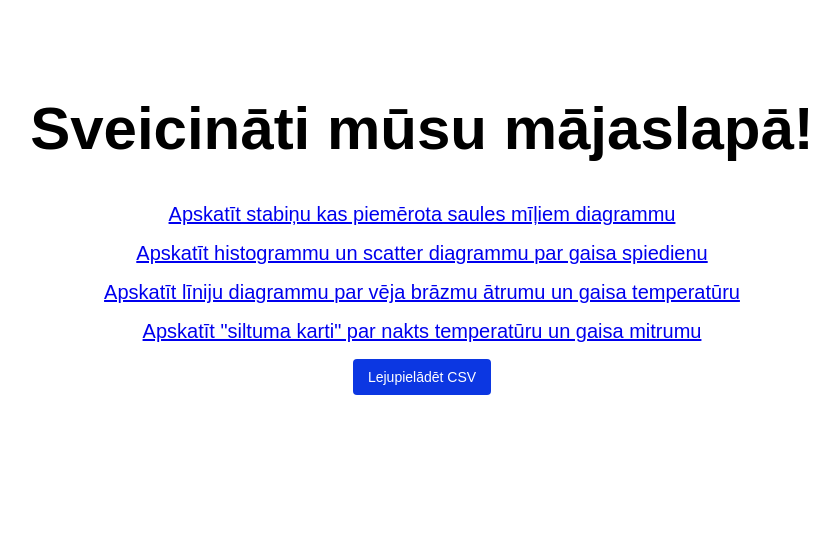
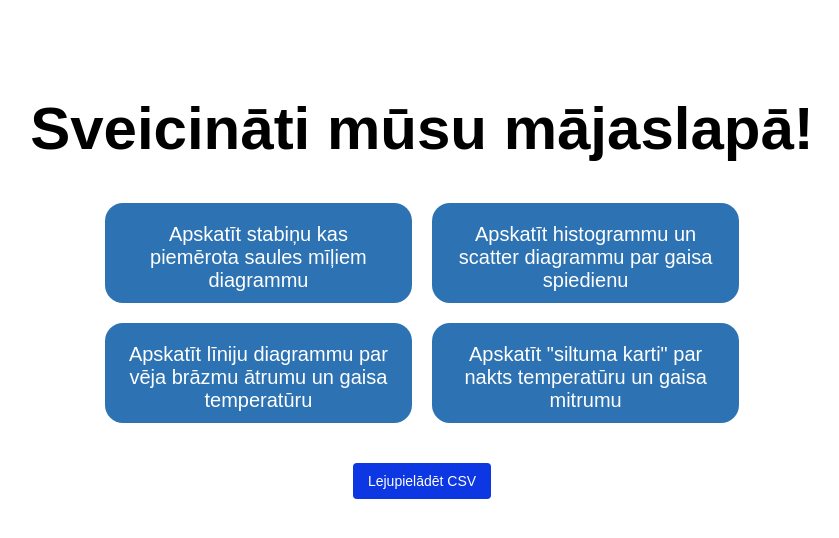
Before and after one commit to liep22/Prog_projekts, a Flask app: page / in a window 1280 px wide. Shown: the top 538 px of the page, without its empty margins (218-1057 px from the left). Run offline with Flask 3, Linux system fonts and the light colour scheme.

Commit message:
Update home.html

```diff
--- a/templates/home.html
+++ b/templates/home.html
@@ -13,7 +13,7 @@ body {
             text-align: center;
         }
 
-button {
+        .download-btn {
                     background-color: #0c37e2;
                     color: white;
                     padding: 10px 15px;
@@ -22,17 +22,51 @@ button {
                     font-size: 14px;
                     cursor: pointer;
                 }
-button:hover {
+        .download-btn:hover {
                     background-color: #1e1bdc;
+                }
+        .first-row {
+            display: flex;
+            justify-content: center;
+            margin: auto;
+            width: 50%;
+
+        }
+        .second-row {
+            display: flex;
+            justify-content: center;
+            margin: auto;
+            width: 50%;
+            margin-bottom: 40px;
+
+        }
+        .grid-element {
+            font-family: Arial, sans-serif;
+            font-size: 20px;
+            color: white;
+            background-color: rgb(45, 114, 178);
+            padding: 20px;
+            border-radius: 18px;
+            border:none;
+            cursor:pointer;
+            height: 100px;
+        }
+
+        .grid-element:hover {
+            background-color: rgb(104, 149, 197);
         }
     </style>
 </head>
 <body>
     <h1 style="font-size:60px;">Sveicināti mūsu mājaslapā!</h1>
-    <p><a style="font-size:20px;"  href="{{ url_for('stabini') }}">Apskatīt stabiņu kas piemērota saules mīļiem diagrammu</a></p>
-    <p><a style="font-size:20px;" href="{{ url_for('histogramma') }}">Apskatīt histogrammu un scatter diagrammu par gaisa spiedienu</a></p>
-    <p><a style="font-size:20px;" href="{{ url_for('linijas') }}">Apskatīt līniju diagrammu par vēja brāzmu ātrumu un gaisa temperatūru </a></p>
-    <p><a style="font-size:20px;" href="{{ url_for('heatmap') }}">Apskatīt "siltuma karti" par nakts temperatūru un gaisa mitrumu </a></p>
-    <p><a style="font-size:20px;" href="{{ url_for('download_file') }}"><button>Lejupielādēt CSV</button></a></p>
+    <div class="first-row">
+        <div style="width: 48%; margin-right:10px; margin-bottom: 20px;"><a style="font-size:20px;"  href="{{ url_for('stabini') }}"><button class="grid-element">Apskatīt stabiņu kas piemērota saules mīļiem diagrammu</button></a></div>
+        <div style="width: 48%; margin-left:10px; margin-bottom: 20px;"><a style="font-size:20px;" href="{{ url_for('histogramma') }}"><button class="grid-element">Apskatīt histogrammu un scatter diagrammu par gaisa spiedienu</button></a></div>
+    </div>
+    <div class="second-row">
+        <div style="width: 48%; margin-right:10px;"><a style="font-size:20px;" href="{{ url_for('linijas') }}"><button class="grid-element">Apskatīt līniju diagrammu par vēja brāzmu ātrumu un gaisa temperatūru</button> </a></div>
+        <div style="width: 48%; margin-left:10px;"><a style="font-size:20px;" href="{{ url_for('heatmap') }}"><button class="grid-element">Apskatīt "siltuma karti" par nakts temperatūru un gaisa mitrumu</button> </a></div>
+    </div>
+    <div><a style="font-size:20px;" href="{{ url_for('download_file') }}"><button class="download-btn">Lejupielādēt CSV</button></a></p>
 </body>
 </html>
```
Lines whose indentation alone changed are shown as unchanged.
